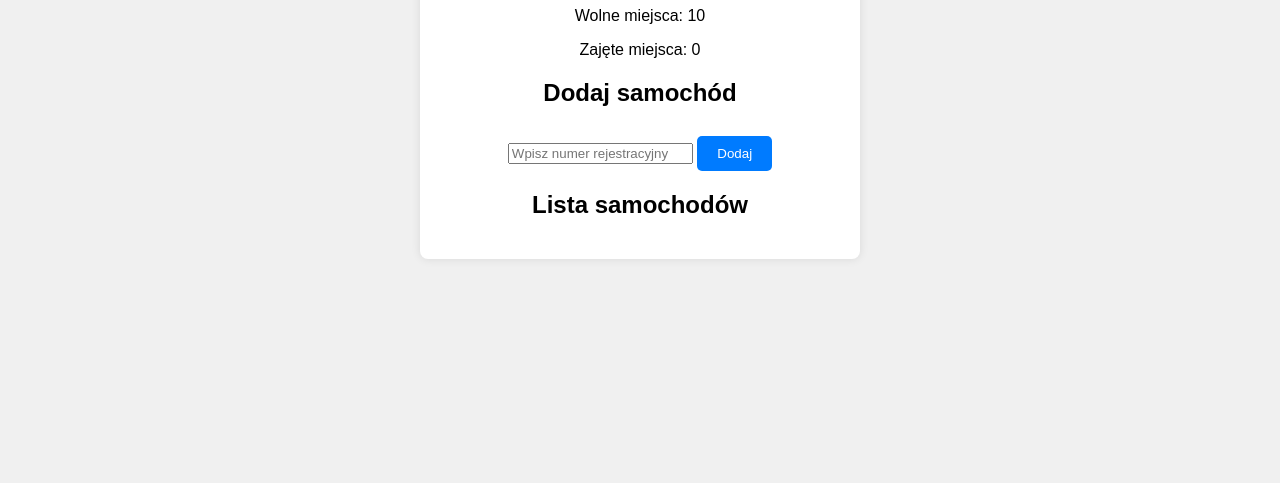
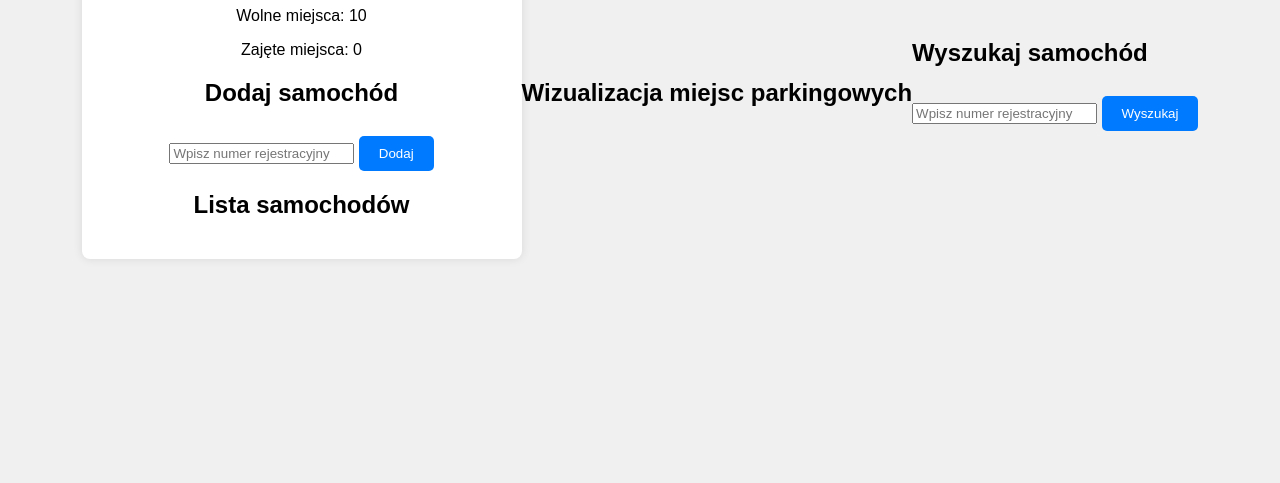
Before and after one commit to CyborgBMB/ProgramMatka, a plain HTML site: page index.html in a window 1280 px wide. Shown: the part 317-800 px from the top of the page. Drawn offline with Linux system fonts and the light colour scheme.

Commit message:
Update index.html

```diff
--- a/index.html
+++ b/index.html
@@ -30,3 +30,16 @@
     <script src="app.js"></script>
 </body>
 </html>
+<!-- Wizualizacja miejsc parkingowych -->
+<div class="parking">
+    <h2>Wizualizacja miejsc parkingowych</h2>
+    <div id="miejsca-parkingowe"></div>
+</div>
+
+<!-- Wyszukiwanie samochodu -->
+<div class="form">
+    <h2>Wyszukaj samochód</h2>
+    <input type="text" id="wyszukaj-numer" placeholder="Wpisz numer rejestracyjny">
+    <button id="wyszukaj-samochod">Wyszukaj</button>
+    <p id="wynik-wyszukiwania"></p>
+</div>
```
